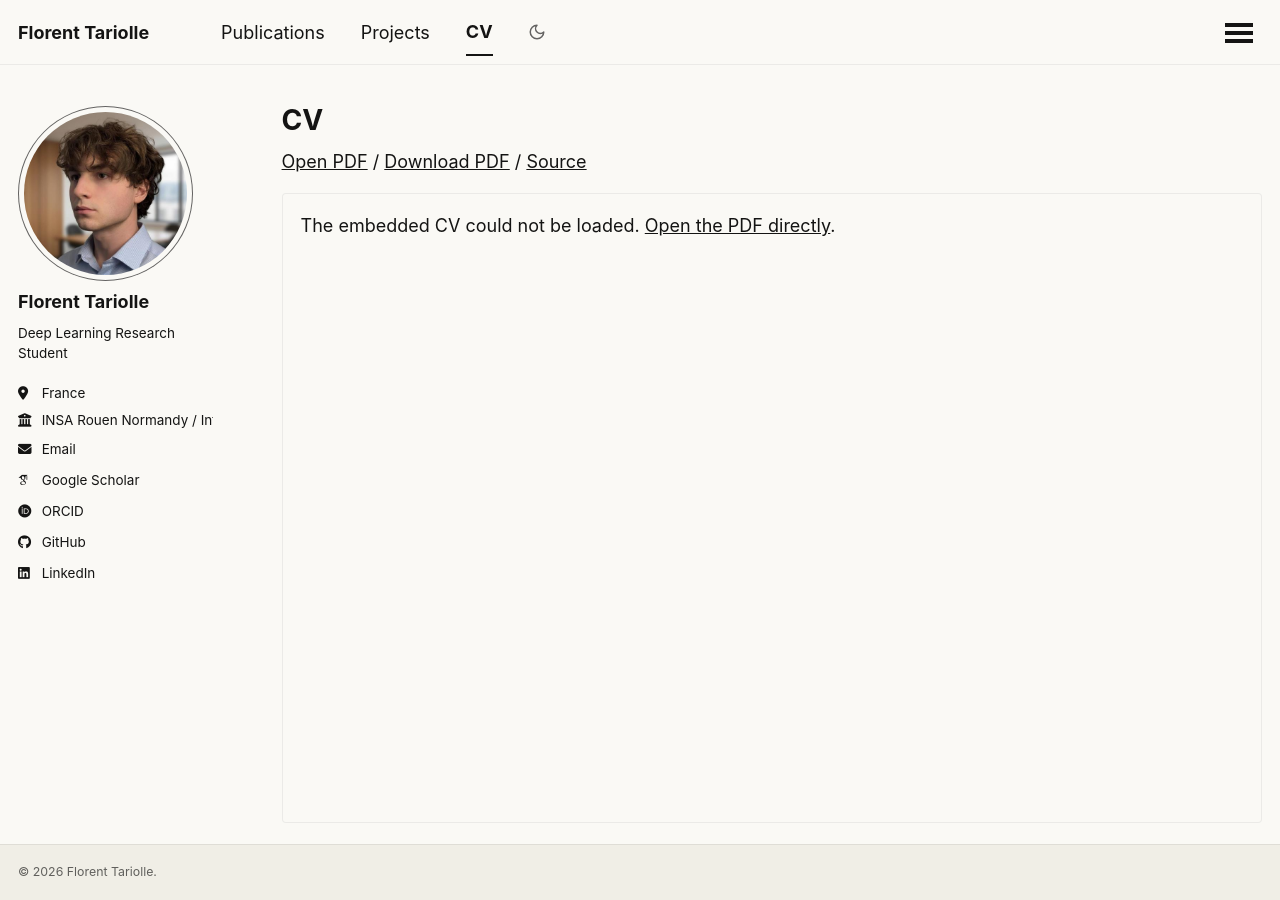
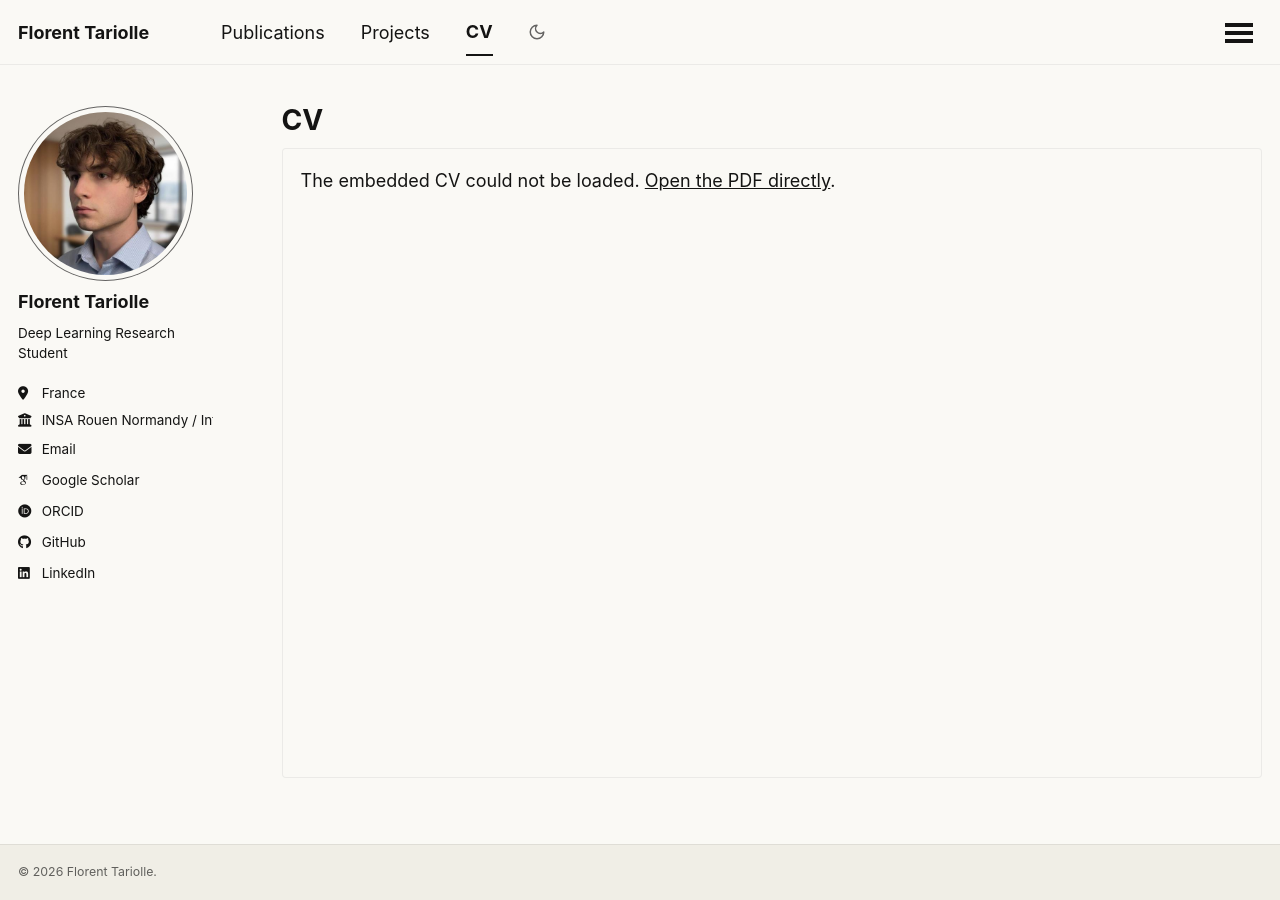
Before and after one commit to Tariolle/Tariolle.github.io, a Jekyll site: the page built from _pages/cv.md, in a window 1280 px wide and 900 px high. Built offline with Jekyll 4.4.1, drawn with Linux system fonts in a browser that asks for light colours; some web fonts are replaced; a script that is not in the unit is left out.

Commit message:
chore: remove CV action links

```diff
--- a/_pages/cv.md
+++ b/_pages/cv.md
@@ -8,13 +8,6 @@ redirect_from:
 ---
 
 {% assign cv_pdf_url = "https://raw.githubusercontent.com/Tariolle/curriculum-vitae/master/main.pdf" %}
-{% assign cv_source_url = "https://github.com/Tariolle/curriculum-vitae" %}
-
-<div class="cv-actions">
-  <a href="{{ cv_pdf_url }}">Open PDF</a> /
-  <a href="{{ cv_pdf_url }}" download>Download PDF</a> /
-  <a href="{{ cv_source_url }}">Source</a>
-</div>
 
 <div class="cv-pdf-viewer">
   <iframe id="cv-pdf-frame" class="cv-pdf-frame" title="Florent Tariolle CV"></iframe>
--- a/_sass/layout/_json_cv.scss
+++ b/_sass/layout/_json_cv.scss
@@ -1,10 +1,6 @@
 /* ==========================================================================
    JSON CV
    ========================================================================== */
-
-.cv-actions {
-  margin-bottom: 1rem;
-}
 
 .cv-pdf-viewer {
   min-height: 70vh;
```
